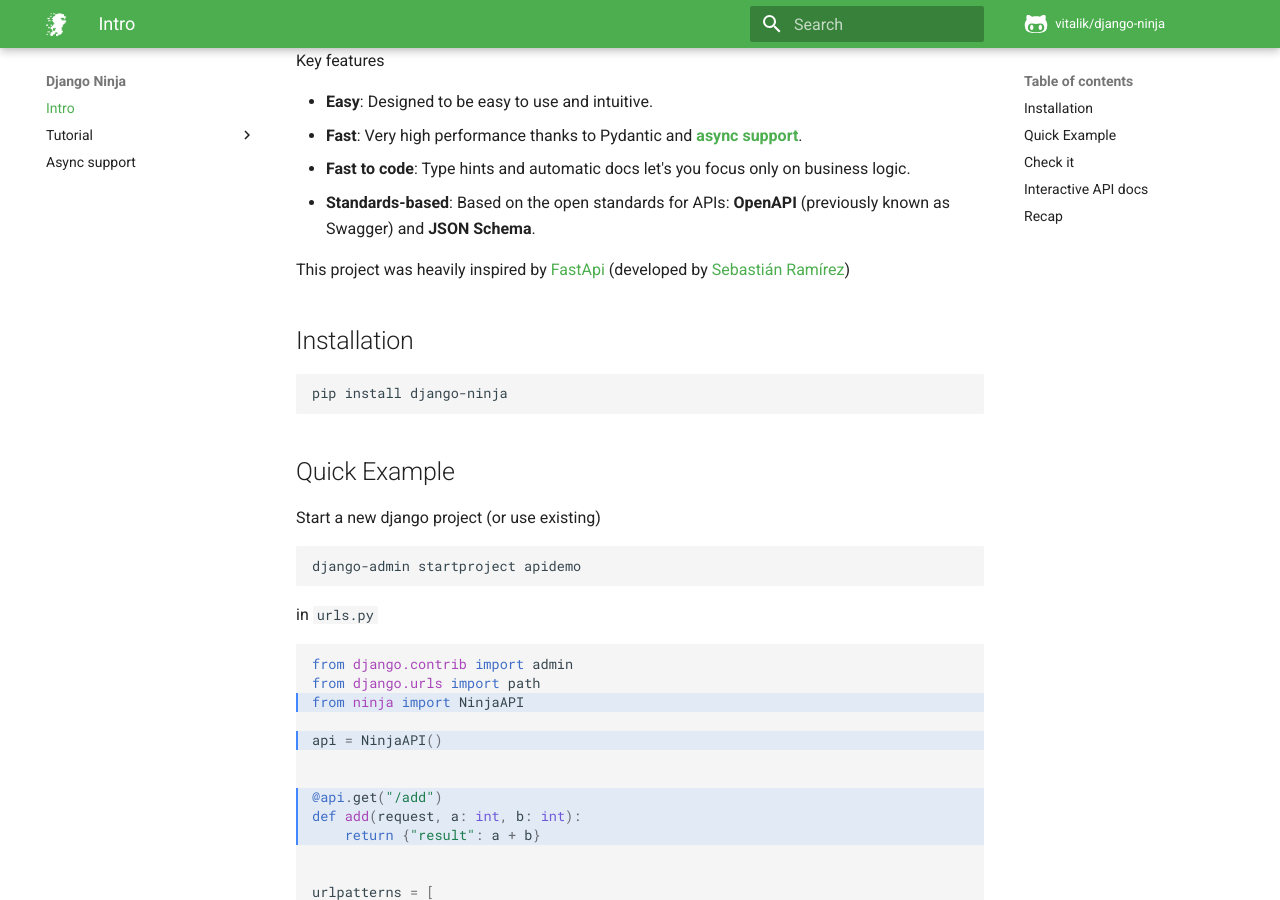
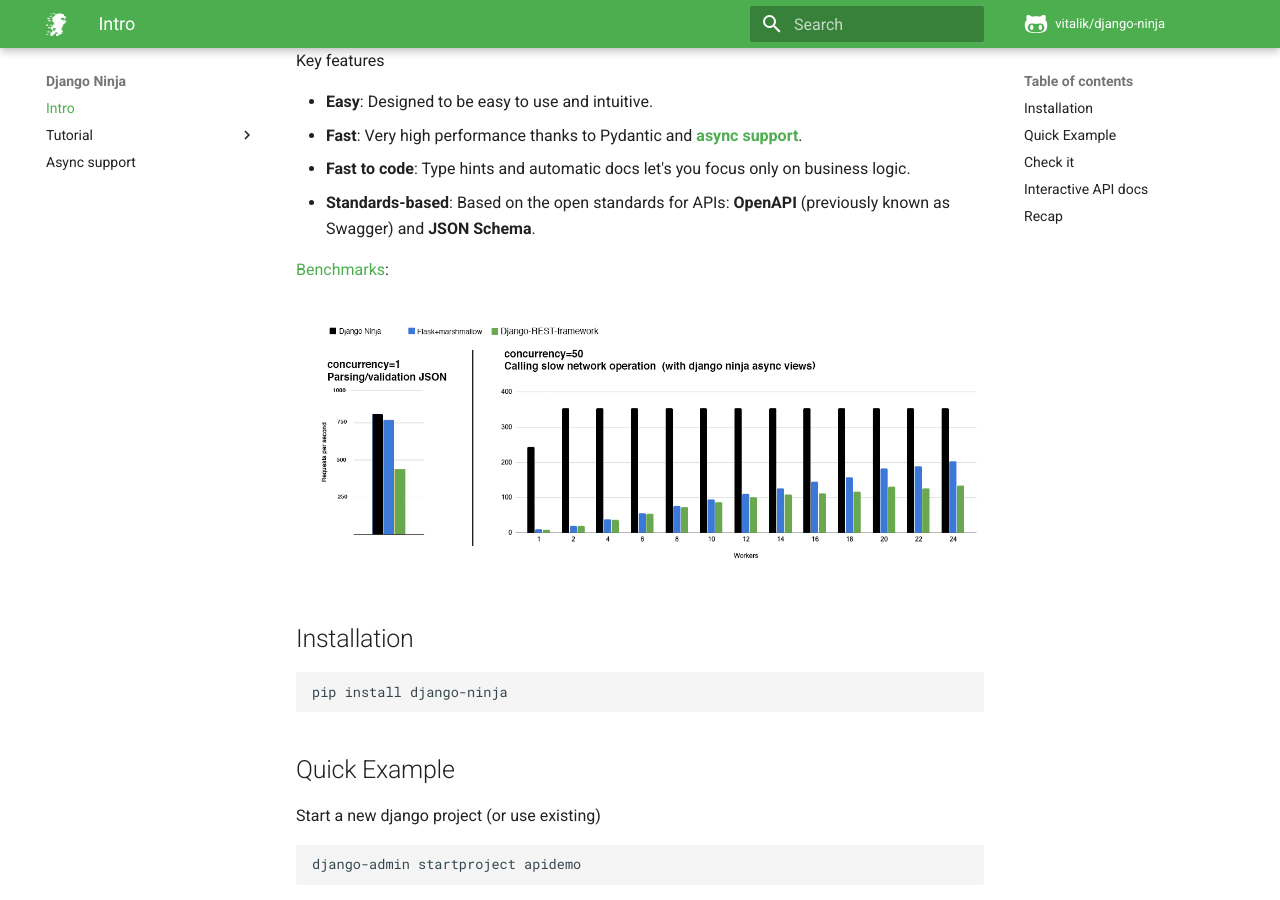
Before and after one commit to rainbow1016/django-master, an MkDocs documentation site: the page built from docs/docs/index.md, in a window 1280 px wide and 900 px high, scrolled down 492 px. Built offline with MkDocs 1.6.1 and Material for MkDocs 9.7.7, drawn with Linux system fonts in a browser that asks for light colours; comment, search, counter and statistics services are not loaded; some of the changed text lies outside the part shown.

Commit message:
benchmarks

```diff
--- a/docs/docs/index.md
+++ b/docs/docs/index.md
@@ -11,7 +11,9 @@ Key features
  - **Fast to code**: Type hints and automatic docs let's you focus only on business logic.
  - **Standards-based**: Based on the open standards for APIs: **OpenAPI** (previously known as Swagger) and **JSON Schema**.
 
-This project was heavily inspired by <a href="https://fastapi.tiangolo.com/" target="_blank">FastApi</a> (developed by <a href="https://github.com/tiangolo" target="_blank">Sebastián Ramírez</a>)
+<a href="https://github.com/vitalik/django-ninja-benchmarks" target="_blank">Benchmarks</a>:
+
+![Django Ninja REST Framework](img/benchmark.png)
 
 ## Installation
 
```
Also changed, not shown: other parts of docs/docs/index.md (+2 -0 lines), README.md, docs/docs/img/benchmark.png (added).
